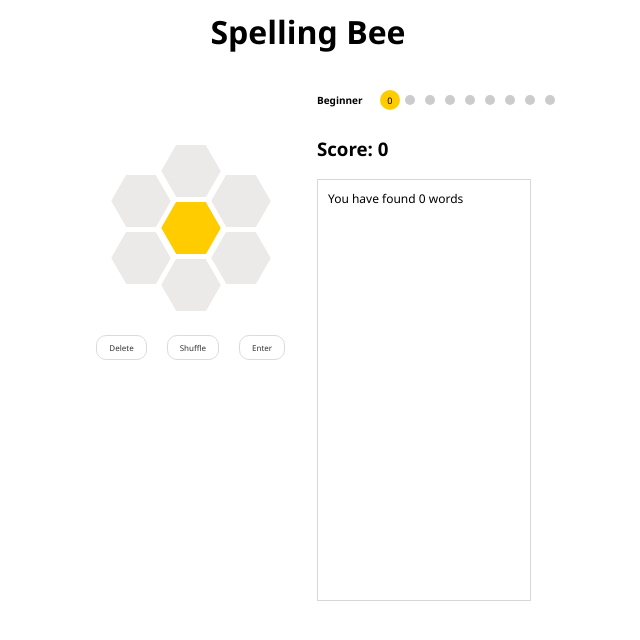
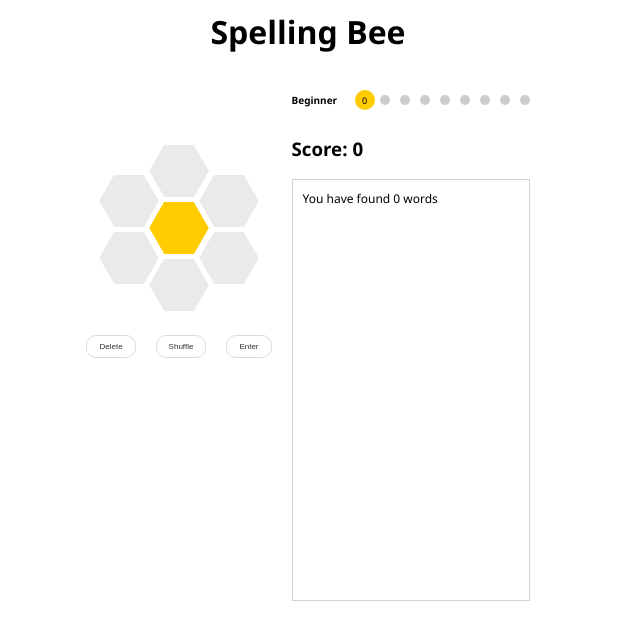
Before and after one commit to lucaslalima-2/spelling-bee, a Flask app: template templates/index.html in a window 1280 px wide. Shown: the top 640 px of the page, without its empty margins (332-972 px from the left). Run offline with Flask 2, Linux system fonts and the light colour scheme; the template is opened without the code that fills it, so the values that code supplies are empty; parts of the project's set-up code (start-up, migrations or seed data) failed here and were passed over.

Commit message:
Reformatting

```diff
--- a/static/style.css
+++ b/static/style.css
@@ -1,7 +1,11 @@
 body {
   font-family: 'Segoe UI', Tahoma, Geneva, Verdana, sans-serif;
-  margin: 0px;
-  padding: 0px;
+}
+
+:root {
+  --highlight: #ffcc00;
+  --border-light: rgb(214, 214, 214);
+  --word-list-border: rgb(211, 211, 211);
 }
 
 #title {
@@ -23,29 +27,19 @@ body {
   max-width: 900px;
 }
 
-#left-column, #right-column {
-  width: 48%;
-  max-width: 400px;
-}
-
 #left-column {
   display: flex;
   flex-direction: column;
   align-items: center; /* Centers children horizontally */
+  max-width: 400px;
 }
 
 #right-column {
   padding-left: 20px;
+  width: 60%;
 }
 
 /* Left-column */
-
-#popup-container,
-#popup-compliment,
-#popup-value {
-  font-family: 'Segoe UI', Tahoma, Geneva, Verdana, sans-serif;
-}
-
 #popup-container {
   align-items: center;
   color: black;
@@ -72,7 +66,7 @@ body {
 }
 
 #popup-compliment {
-  border: 1px solid rgb(223, 217, 217); /* Specify style to make it valid */
+  border: 1px solid rgb(223, 217, 217);
   background-color: transparent;
   padding: 5px 6px;
 }
@@ -132,7 +126,6 @@ body {
   font-weight: bold;
   cursor: pointer;
   transform: rotate(-30deg);
-  /* transition: transform 0.2s cubic-bezier(0.4, 0, 0.2, 1); */
 }
 
 .hex:active,
@@ -148,7 +141,6 @@ body {
 
 .hex-letter {
   display: inline-block;
-  font-family: 'Segoe UI', Tahoma, Geneva, Verdana, sans-serif;
   font-size: 15px;
   font-weight: bold;
   line-height: 1;
@@ -170,7 +162,7 @@ body {
 }
 
 .center {
-  background: #ffcc00;
+  background: var(--highlight);
 }
 
 #button-panel {
@@ -185,7 +177,6 @@ body {
   border: 1px solid #DCDBDB;
   border-radius: 10px;
   padding: 6px 12px;
-  font-family: 'Segoe UI', Tahoma, Geneva, Verdana, sans-serif;
   font-size: 8px;
   font-weight: light;
   color: #333;
@@ -204,7 +195,6 @@ body {
   display: flex;
   font-size: 18px;
   font-weight: bold;
-  font-family: 'Segoe UI', Tahoma, Geneva, Verdana, sans-serif;
   justify-content: center;
   min-height: 40px;
   text-align: center;
@@ -214,18 +204,23 @@ body {
 }
 
 /* Right-column */
+
+/* Useful debug */
+/* #rank-container, #rank-track {
+  border: 1px dashed red;
+} */
+
 #rank-container {
+  align-items: center;
   display: flex;
-  align-items: center; /* vertically aligns the text */
   gap: 8px; /* optional spacing between the two items */
   justify-content: space-between;
   margin-top: 10px;
-  width: 100%; /* 👈 stretches to fill parent */
+  width: 100%;
 }
 
 #rank-status {
   flex-shrink: 0;
-  font-family: 'Segoe UI', Tahoma, Geneva, Verdana, sans-serif;
   font-size: 10px;
   font-weight: bold;
   width: 60px;
@@ -241,16 +236,16 @@ body {
 }
 
 .rank-node {
-  width: 10px;
-  height: 10px;
   background-color: #ccc;
   border-radius: 50%;
+  height: 10px;
   position: relative;
+  width: 10px;
   z-index: 1;
 }
 
 .rank-node.active {
-  background-color: #ffcc00;
+  background-color:  var(--highlight);
 }
 
 .rank-pointer {
@@ -258,7 +253,7 @@ body {
   left: -5px; /* Helps set initial pos of pointer */
   width: 20px;
   height: 20px;
-  background-color: #ffcc00;
+  background-color: var(--highlight);
   border-radius: 50%;
   display: flex;
   align-items: center;
@@ -274,7 +269,7 @@ body {
 }
 
 #word-list-container {
-  border: 1px solid rgb(214, 214, 214);
+  border: 1px solid var(--word-list-border);
   height: 400px;
   overflow-y: auto; /* enables vertical scrolling */
   overflow-x: hidden; /* prevents horizontal scroll if columns overflow */
@@ -301,7 +296,6 @@ body {
 }
 
 #word-message {
-  font-family: 'Segoe UI', Tahoma, Geneva, Verdana, sans-serif;
   font-size: 12px;
   justify-content: center;
 }
@@ -314,10 +308,12 @@ body {
     min-width: unset;
     width: 100%;
   }
+
   #left-column, #right-column {
     width: 100%;
     max-width: none;
   }
+
   #honeycomb {
     flex-direction: row;
     align-items: center;
@@ -325,11 +321,13 @@ body {
     width: 210px;
     max-width: 100vw;
   }
+
   .column {
     flex-direction: column;
     align-items: center;
   }
+
   .col-1, .col-3 {
-    margin-top: 0px;
+    margin-top: 0;
   }
 }
```
